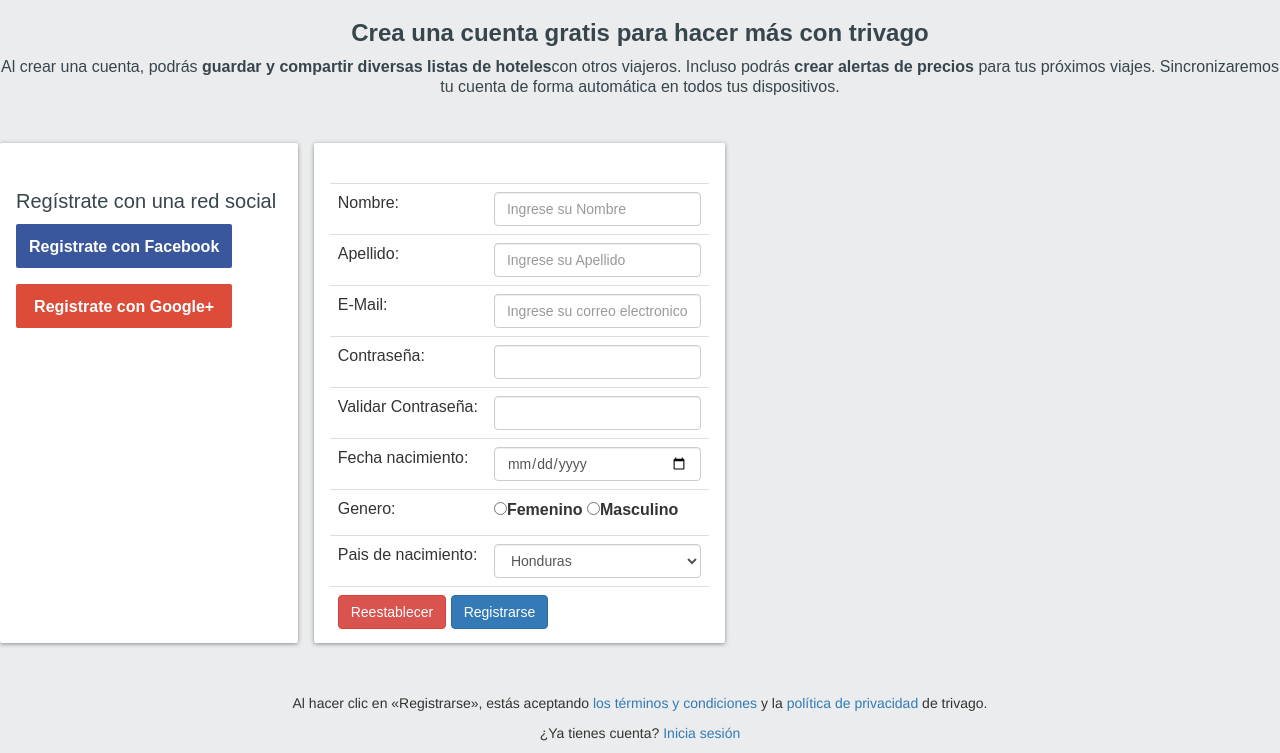
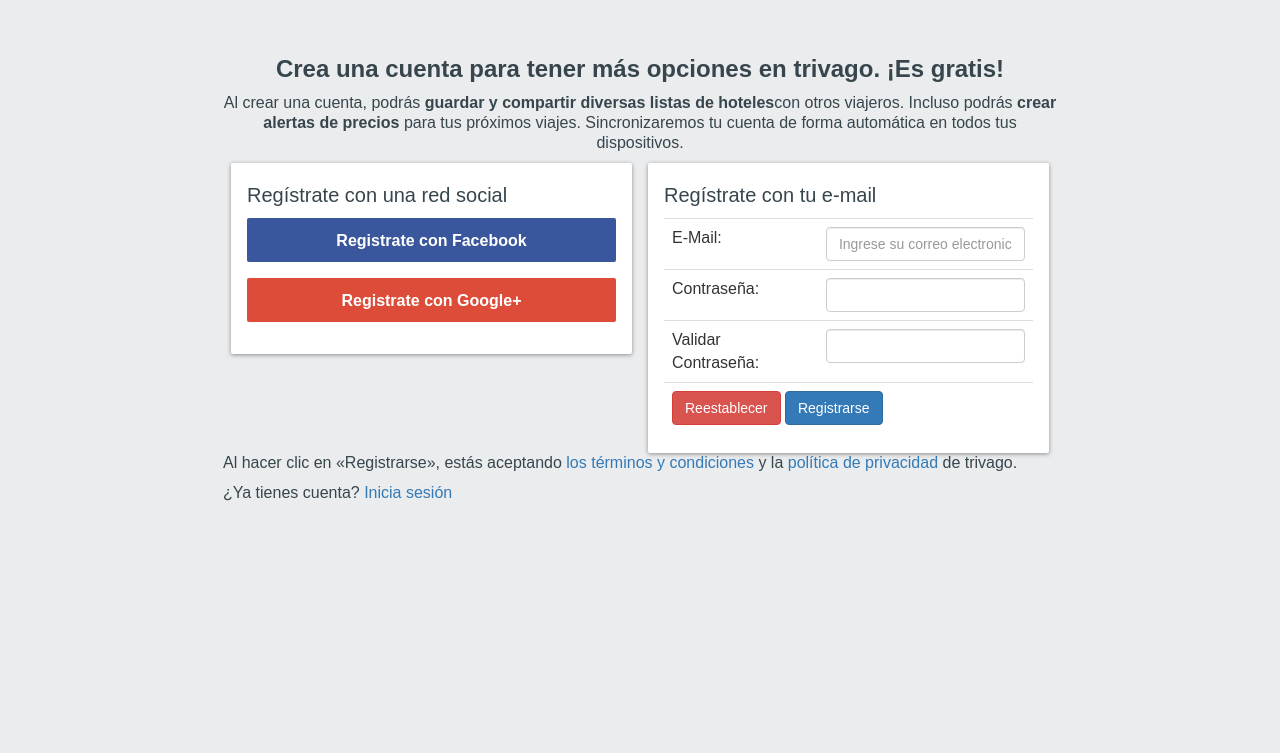
Before and after one commit to EliteArmy/IS410-II2017-ProyectoPOO-Grupo-1, a PHP site: page /sign-up.html in a window 1280 px wide. Shown: the part 56-809 px from the top of the page. After the commit the page ends 557 px from the top, so only its background shows below. Run offline with PHP 8.4, Linux system fonts and the light colour scheme.

Commit message:
cambios al sign up

```diff
--- a/css/rafael-custom-css.css
+++ b/css/rafael-custom-css.css
@@ -330,7 +330,7 @@
 	flex-direction:column;
 	font-family:Arial, Helvetica, Sans, sans-serif, "Sans Serif";
 	font-size:16px;
-	height:500px;
+	/*height:500px;*/
 	line-height:20px;
 	padding-left:8px;
 	padding-right:8px;
@@ -406,7 +406,7 @@
 	flex-basis:auto;
 	flex-grow:1;
 	flex-shrink:0;
-	height:289px;
+	/*height:289px;*/
 	line-height:20px;
 	padding-left:16px;
 	padding-right:16px
--- a/sign-up.html
+++ b/sign-up.html
@@ -32,25 +32,27 @@
   	</nav>
 
 		<div class="envoltorio-total">
-	  	<h3 align="center"><strong>Crea una cuenta gratis para hacer más con trivago</strong></h3>
+
+			<div class="container-fluid">
+	      <div class="row">
+			  	<section class="envoltura-cajas-registro">
+			  		<div class="col-xs-8 col-xs-offset-2 col-sm-8 col-sm-offset-2 col-md-8 col-md-offset-2 col-lg-8 col-lg-offset-2">
+			  			<h3 align="center">
+					  		<strong>Crea una cuenta para tener más opciones en trivago. ¡Es gratis!</strong>
+					  	</h3>
 					  	<p align="center">Al crear una cuenta, podrás <strong>guardar y compartir diversas listas de hoteles</strong>con otros viajeros. Incluso podrás <strong>crear alertas de precios</strong> para tus próximos viajes. Sincronizaremos tu cuenta de forma automática en todos tus dispositivos.
 					  	</p>
-	  	<br>
 
-			<!-- class="col-lg-6 col-md-6 col-sm-12 col-xs-12" -->
-	  	<section class="envoltura-cajas-registro">
-		  	<div class="envoltura-caja-registro-social">
+			  			<div class="container-fluid">
+	          		<div class="row">
+
+							  	<div class="envoltura-caja-registro-social col-xs-12 col-sm-6 col-md-6 col-lg-6">
 							  		<div class="envoltura-caja-registro-social2">
+							  			<h2 class="titulo-de-registro">
+												Regístrate con una red social
+											</h2>
 											<form>
-							<br>
-							<table>
-								<tr>
-									<h2 class="titulo-de-registro">Regístrate con una red social
-										<div class="envoltura-signo-interrogacion">
-
-										</div>
-									</h2>
-								</tr>
+												<table class="tamanio">
 
 													<tr>
 														<td>
@@ -64,24 +66,18 @@
 														</td>
 													</tr>
 												</table>
+
 											</form>
 										</div>
 									</div>
 
-				<div class="envoltura-caja-registro-manual">
+									<div class="envoltura-caja-registro-manual col-xs-12 col-sm-6 col-md-6 col-lg-6">
 										<div class="envoltura-caja-registro-manual2">
+										<h2 class="titulo-de-registro">
+											Regístrate con tu e-mail
+										</h2>
 									  	<form>
 									  		<table class="table table-hover">
-			  				<tr>
-			  					<td>Nombre:</td>
-
-									<td><input class="form-control" type="text" name="txt-nombre" placeholder="Ingrese su Nombre"></td>
-					  		</tr>
-
-					  		<tr>
-					  			<td>Apellido:</td>
-					  			<td><input class="form-control" type="text" name="txt-apellido" placeholder="Ingrese su Apellido"></td>
-				  			</tr>
 
 									  			<tr>
 										  			<td>E-Mail:</td>
@@ -101,38 +97,6 @@
 							      			</tr>
 
 									      	<tr>
-		        			<td>Fecha nacimiento:</td>
-		        			<td><input class="form-control" type="date" name="txt-fecha-nacimiento" id="txt-fecha-nacimiento"></td>
-		      			</tr>
-
-		      			<tr>
-		      				<td> Genero: </td>
-		        			<td>
-		          			<label><input type="radio" name="rbt-genero" value="F">Femenino</label>
-		          			<label><input type="radio" name="rbt-genero" value="M">Masculino</label>
-		        			</td>
-		      			</tr>
-		      			<br>
-
-		      			<tr>
-				        	<td>Pais de nacimiento: </td>
-				        	<td>
-			          		<select class="form-control" name="slc-pais" id="slc-pais">
-				            	<option value="1">Honduras</option>
-				            	<option value="2">Nicaragua</option>
-				            	<option value="3">El Salvador</option>
-				            	<option value="4">Panama</option>
-				            	<option value="5">Guatemala</option>
-				            	<option value="6">Mexico</option>
-				            	<option value="7">Estados Unidos</option>
-				            	<option value="8">Canada</option>
-				            	<option value="9">Belice</option>
-			            	</select>
-				        	</td>
-				      	</tr>
-				      	<br>
-
-				      	<tr>
 									      		<td colspan="2">
 									      			<input class="btn btn-danger" type="reset" value="Reestablecer">
 									      			<input class="btn btn-primary" type="button" value="Registrarse" onclick="window.location.href='dashboard.html'">
@@ -142,17 +106,25 @@
 									  	</form>
 										</div>
 									</div>
-			</section>
 
-		</div>
-		<br><br><br><br><br><br>
-		<div align="center">
+									<br><br>
+									<div align="left">
 										<p>	Al hacer clic en «Registrarse», estás aceptando <a href="#">los términos y condiciones</a> y la <a href="#">política de privacidad </a>  de trivago.
 										</p>
 										<p>
 											¿Ya tienes cuenta? <a href="#">Inicia sesión </a>
 										</p>
 									</div>
+
+								</div>
+							</div>
+						</div>
+					</section>
+
+				</div>
+			</div>
+		</div>
+
   </body>
 
 </html>
```
Lines whose indentation alone changed are shown as unchanged.
